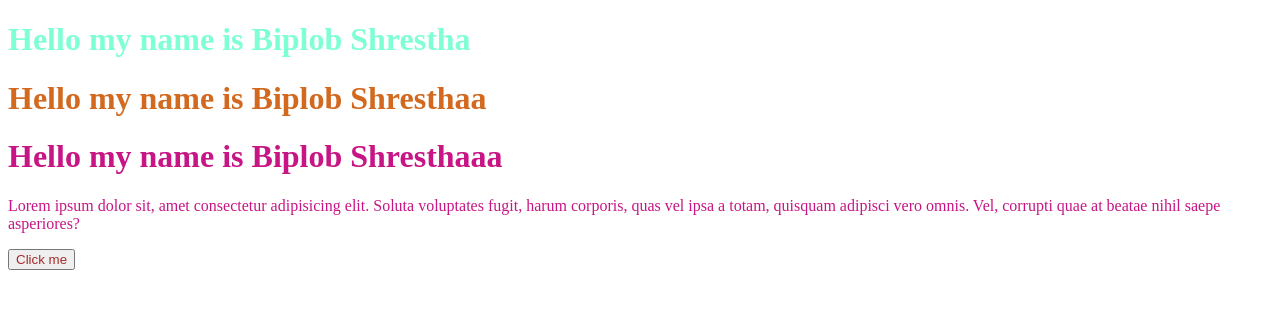
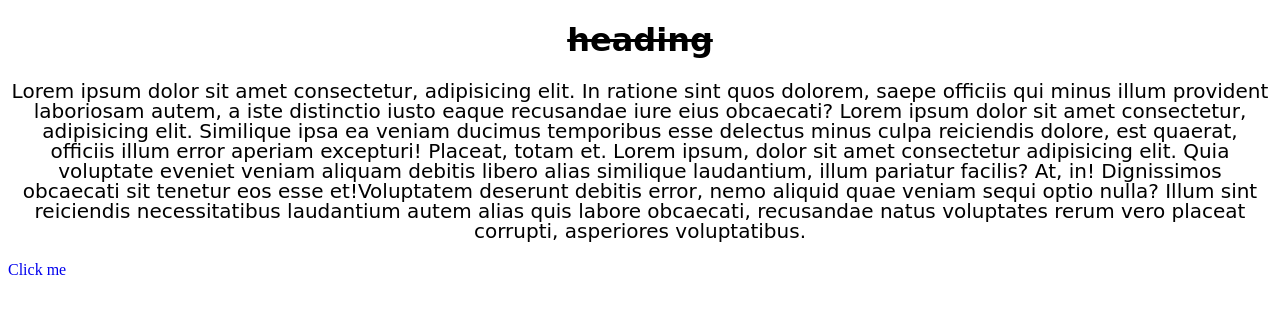
Before and after one commit to BiplobShrestha/html-css-practice, a plain HTML site: page index.html in a window 1280 px wide. Drawn offline with Linux system fonts and the light colour scheme.

Commit message:
More css with fonts and sizes

```diff
--- /dev/null
+++ b/Day2QNA/set2one.css
@@ -0,0 +1,7 @@
+#question{
+    font-weight: 900;
+}
+h1{
+    text-transform: capitalize;
+    text-align: center;
+}
--- /dev/null
+++ b/Day2QNA/set2two.css
@@ -0,0 +1,6 @@
+#question{
+    font-weight: 900;
+}
+.myclass{
+    font-family: 'Times New Roman', Times, serif;
+}
--- a/index.html
+++ b/index.html
@@ -7,14 +7,10 @@
     <link rel="stylesheet" href="style.css">
 </head>
 <body>
-    <h1 id="headingOne">Hello my name is Biplob Shrestha</h1>
-    <h1 id="headingTwo">Hello my name is Biplob Shresthaa</h1>
-    <h1 class="myClass">Hello my name is Biplob Shresthaaa</h1>
-    <p class="myClass">
-        Lorem ipsum dolor sit, amet consectetur adipisicing elit. Soluta voluptates fugit, harum corporis, quas vel ipsa a totam, quisquam adipisci vero omnis. Vel, corrupti quae at beatae nihil saepe asperiores?
+    <h1> heading</h1>
+    <p>
+        Lorem ipsum dolor sit amet consectetur, adipisicing elit. In ratione sint quos dolorem, saepe officiis qui minus illum provident laboriosam autem, a iste distinctio iusto eaque recusandae iure eius obcaecati?
+        Lorem ipsum dolor sit amet consectetur, adipisicing elit. Similique ipsa ea veniam ducimus temporibus esse delectus minus culpa reiciendis dolore, est quaerat, officiis illum error aperiam excepturi! Placeat, totam et. Lorem ipsum, dolor sit amet consectetur adipisicing elit. Quia voluptate eveniet veniam aliquam debitis libero alias similique laudantium, illum pariatur facilis? At, in! Dignissimos obcaecati sit tenetur eos esse et!Voluptatem deserunt debitis error, nemo aliquid quae veniam sequi optio nulla? Illum sint reiciendis necessitatibus laudantium autem alias quis labore obcaecati, recusandae natus voluptates rerum vero placeat corrupti, asperiores voluptatibus.
     </p>
-    <button>
-        Click me
-    </button>
-</body>
+    <a href="https:www.google.com">Click me</a>
 </html>
--- a/style.css
+++ b/style.css
@@ -1,18 +1,16 @@
-*{
-    color: blue;
+p{
+    text-align: center;
+    font-weight: 400;
+    font-size: 20px;
+    font-family: cursive;
+    line-height: 20px;
+    text-transform: capitalized;
 }
 h1{
-    color: green;
+    text-align: center;
+    text-decoration: line-through;
+    font-family: cursive;
 }
-button{
-    color: brown;
+a{
+    text-decoration: none;
 }
-#headingOne{
-    color: aquamarine;
-}
-#headingTwo{
-    color: chocolate;
-}
-.myClass{
-    color: mediumvioletred;
-}
```
Also changed, not shown: Day2QNA/set2one.html (added, +17 -0 lines), Day2QNA/set2three.css (added, +9 -0 lines), Day2QNA/set2three.html (added, +24 -0 lines), Day2QNA/set2two.html (added, +21 -0 lines).
